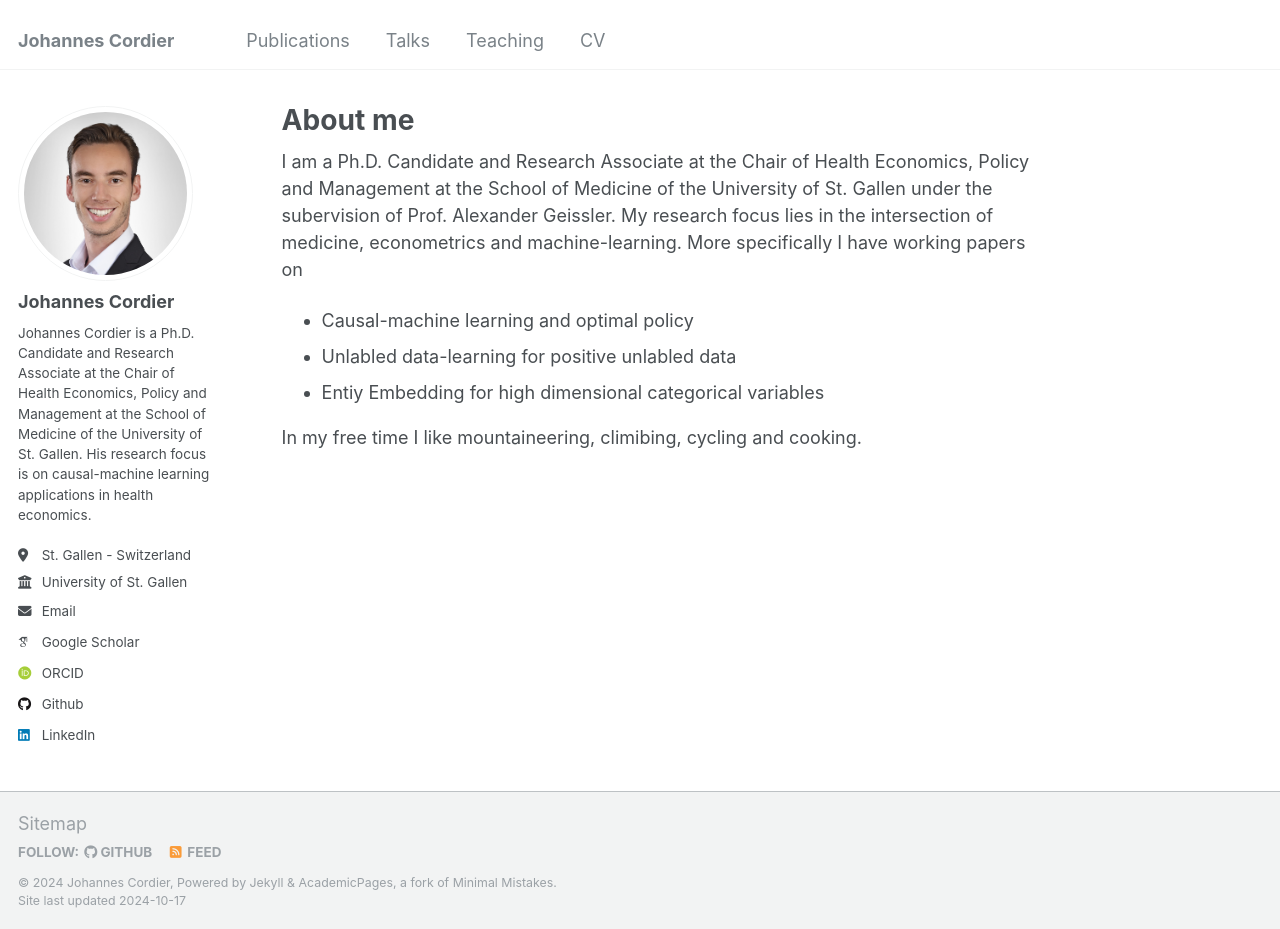
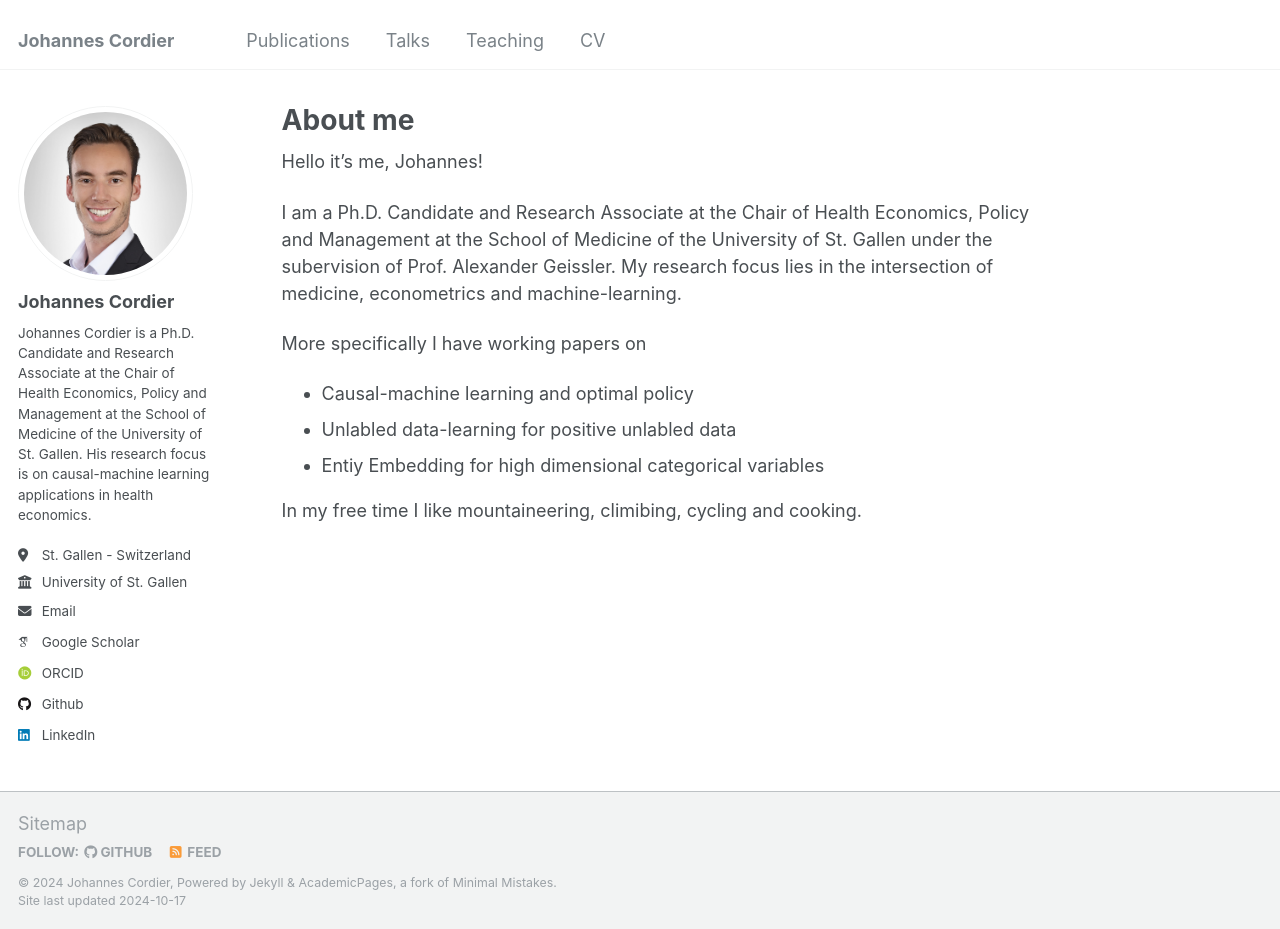
Before and after one commit to johannescordier/johannescordier.github.io, a Jekyll site: the page built from _pages/about.md, in a window 1280 px wide and 929 px high. Built offline with Jekyll 4.4.1, drawn with Linux system fonts in a browser that asks for light colours; some web fonts are replaced.

Commit message:
Update about.md

```diff
--- a/_pages/about.md
+++ b/_pages/about.md
@@ -6,7 +6,12 @@ redirect_from:
   - /about/
   - /about.html
 ---
+
+Hello it’s me, Johannes!
+
+
 I am a Ph.D. Candidate and Research Associate at the Chair of Health Economics, Policy and Management at the School of Medicine of the University of St. Gallen under the subervision of Prof. Alexander Geissler. My research focus lies in the intersection of medicine, econometrics and machine-learning.
+
 More specifically I have working papers on
 * Causal-machine learning and optimal policy
 * Unlabled data-learning for positive unlabled data
```
